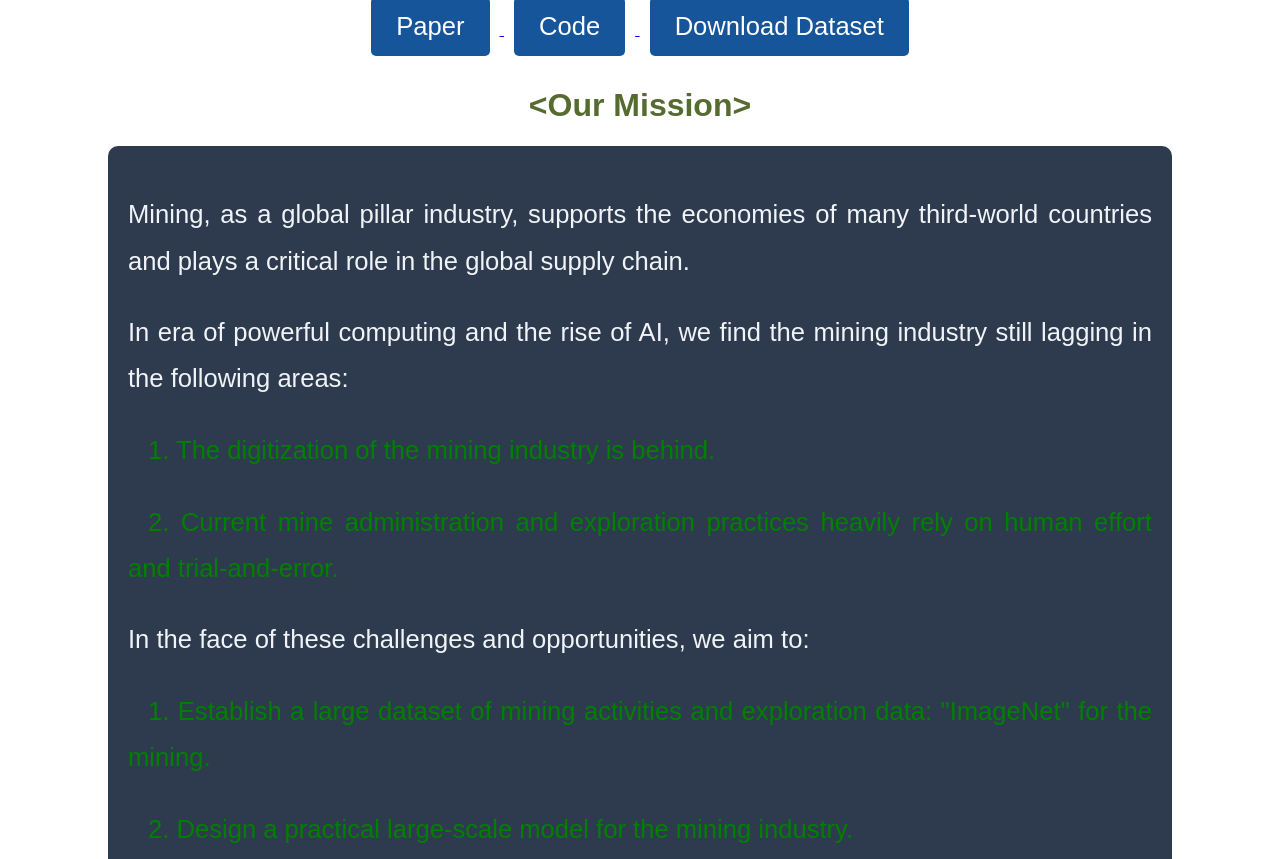
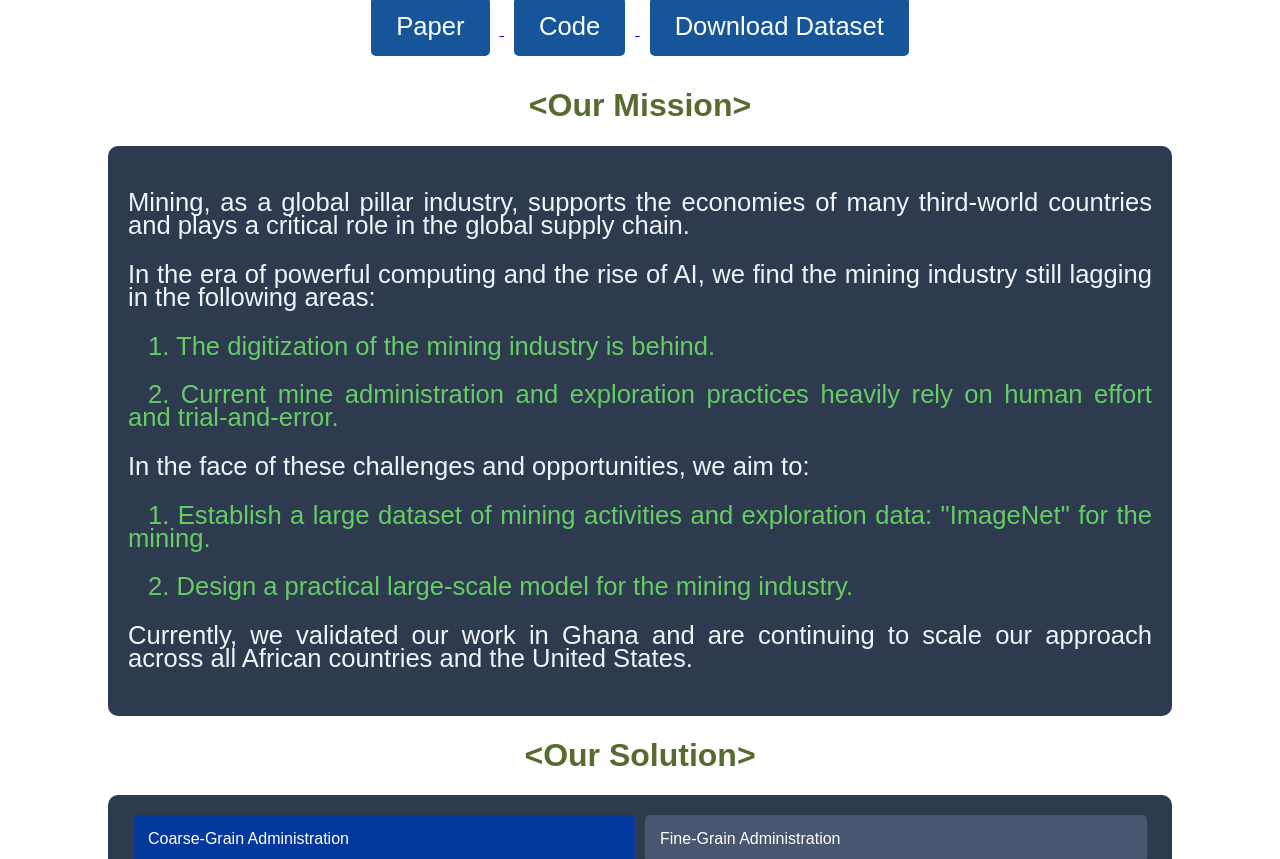
Before and after one commit to Mining-Mine/Mining-Mine.github.io, a Jekyll site: the page built from _pages/about.md, in a window 1280 px wide and 900 px high, scrolled down 770 px, cut to the strip 0-859 px from the top of the window. Built offline with Jekyll 4.4.1, drawn with Linux system fonts in a browser that asks for light colours.

Commit message:
Update mission part

```diff
--- a/_layouts/about.html
+++ b/_layouts/about.html
@@ -375,20 +375,19 @@
 <!-- Our Missions -->
 <h1 style="text-align: center; color: #556B2F; font-size: 2rem;">&lt;Our Mission&gt;</h1>
 <div class="mission_container">
-  <div style="color:  #F0F4F8; text-align: justify; line-height: 1.8; font-size: 1.6rem;">
-    <p> Mining, as a global pillar industry, supports the economies of many third-world countries and plays a critical role in the global supply chain. </p>
+    <div style="color: #F0F4F8; text-align: justify; line-height: 0.9; font-size: 1.6rem;">
+        <p> Mining, as a global pillar industry, supports the economies of many third-world countries and plays a critical role in the global supply chain. </p>
 
-    <p> In era of powerful computing and the rise of AI, we find the mining industry still lagging in the following areas: </p>
-    <p style="text-indent: 20px; color: green;"> 1. The digitization of the mining industry is behind. </p>
-    <p style="text-indent: 20px; color: green;"> 2. Current mine administration and exploration practices heavily rely on human effort and trial-and-error. </p>
+        <p> In the era of powerful computing and the rise of AI, we find the mining industry still lagging in the following areas: </p>
+        <p style="text-indent: 20px; color: #66cc66;"> 1. The digitization of the mining industry is behind. </p>
+        <p style="text-indent: 20px; color: #66cc66;"> 2. Current mine administration and exploration practices heavily rely on human effort and trial-and-error. </p>
 
-    <p> In the face of these challenges and opportunities, we aim to: </p>
-    <p style="text-indent: 20px; color: green;"> 1. Establish a large dataset of mining activities and exploration data: "ImageNet" for the mining. </p>
-    <p style="text-indent: 20px; color: green;"> 2. Design a practical large-scale model for the mining industry. </p>
+        <p> In the face of these challenges and opportunities, we aim to: </p>
+        <p style="text-indent: 20px; color: #66cc66;"> 1. Establish a large dataset of mining activities and exploration data: "ImageNet" for the mining. </p>
+        <p style="text-indent: 20px; color: #66cc66;"> 2. Design a practical large-scale model for the mining industry. </p>
 
-    <p> Currently, we validated our work in Ghana and are continuing to scale our approach across all African countries and the United States. </p>
-
-  </div>
+        <p> Currently, we validated our work in Ghana and are continuing to scale our approach across all African countries and the United States. </p>
+    </div>
 </div>
 
 <!-- Our Solutions -->
```
